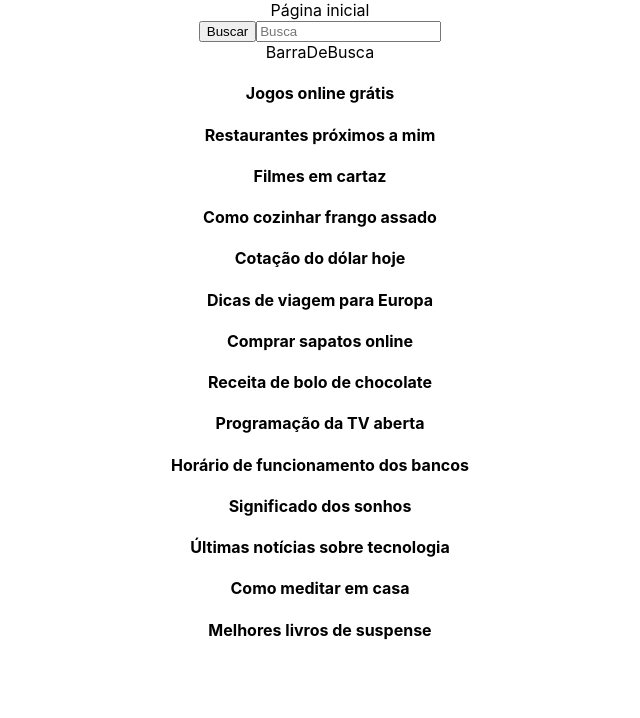
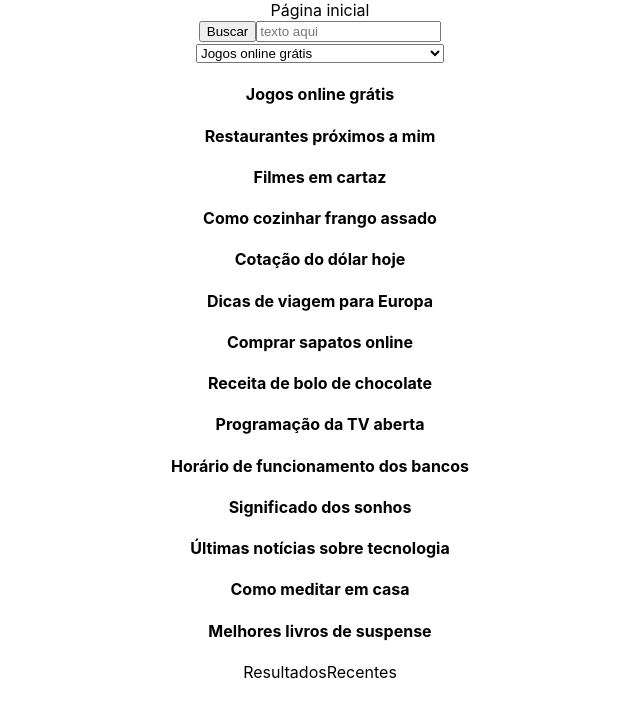
Before and after one commit to Tulio-Colares/teste-busca, a React (Create React App) app: page / in a window 1280 px wide. Shown: the top 718 px of the page, without its empty margins (320-960 px from the left). Built offline with nearby package versions, Linux system fonts and the light colour scheme.

Commit message:
refactor: Reinicia o projeto do zero, com React puro (sem vite), e a barra de input já adiciona novos objetos à lista

```diff
--- a/package.json
+++ b/package.json
@@ -9,6 +9,7 @@
     "react": "^18.2.0",
     "react-dom": "^18.2.0",
     "react-scripts": "5.0.1",
+    "react-widgets": "^5.8.4",
     "web-vitals": "^2.1.4"
   },
   "scripts": {
--- a/src/App.js
+++ b/src/App.js
@@ -1,16 +1,18 @@
 import logo from './logo.svg';
 import './App.css';
 import Busca from './components/Busca';
+import Dropdown from './components/Dropdown';
+import TesteFiltro from './components/TesteFiltro';
 import Vitrine from './components/Vitrine';
-import BarraDeBusca from './components/BarraDeBusca';
+import ResultadosRecentes from './components/ResultadosRecentes';
 
 function App() {
   return (
     <div className="App">
       Página inicial
       <Busca/>
-      <BarraDeBusca/>
       <Vitrine/>
+      <ResultadosRecentes/>
     </div>
   );
 }
--- a/src/components/BarraDeBusca.jsx
+++ /dev/null
@@ -1,9 +0,0 @@
-import React from 'react'
-
-const BarraDeBusca = () => {
-  return (
-    <div>BarraDeBusca</div>
-  )
-}
-
-export default BarraDeBusca
--- a/src/components/Busca.jsx
+++ b/src/components/Busca.jsx
@@ -1,20 +1,75 @@
-import React, { useEffect, useState } from 'react'
-import { suggestions } from '../data/data'
+import React, { useState } from 'react'
+//import { suggestions } from '../data/data'
+
+const suggestions = [
+    {
+        id: "83e40486-3938-5cfc-a40a-3519ea8a5ef5",
+        suggestion: "Jogos online grátis"
+    },
+    {
+        id: "1a848698-68c1-5419-b0ee-573539912450",
+        suggestion: "Restaurantes próximos a mim"
+    },
+    {
+        id: "214f4dfd-e12b-5715-a769-93977034f41c",
+        suggestion: "Filmes em cartaz"
+    },
+    {
+        id: "7a0dca00-7e3b-5249-a467-6c9fa239e1d5",
+        suggestion: "Como cozinhar frango assado"
+    },
+    {
+        id: "1cb27f68-f8de-5d03-8d57-a9edee1cb92f",
+        suggestion: "Cotação do dólar hoje"
+    },
+    {
+        id: "b86085b6-8c59-5c11-a359-f5659cd812ef",
+        suggestion: "Dicas de viagem para Europa"
+    },
+    {
+        id: "1eda15c8-df18-567a-af9c-6088ab04dd61",
+        suggestion: "Comprar sapatos online"
+    },
+    {
+        id: "ec70ae9a-72c4-5c23-bc14-295c80818802",
+        suggestion: "Receita de bolo de chocolate"
+    },
+    {
+        id: "fb62c700-994c-5d3a-96c6-d221a880eba1",
+        suggestion: "Programação da TV aberta"
+    },
+    {
+        id: "6abd3b21-d70c-54f8-abe2-a5f434b39944",
+        suggestion: "Horário de funcionamento dos bancos"
+    },
+    {
+        id: "30f9be5e-ebb6-532a-95fd-83074cc5b9d6",
+        suggestion: "Significado dos sonhos"
+    },
+    {
+        id: "3d8c2c06-3edf-5c0b-a606-834fc8ed0aa6",
+        suggestion: "Últimas notícias sobre tecnologia"
+    },
+    {
+        id: "38f3d099-e936-5299-8f63-f80711bf576c",
+        suggestion: "Como meditar em casa"
+    },
+    {
+        id: "2bd734ff-e1af-5b80-a8dc-3adaac951427",
+        suggestion: "Melhores livros de suspense"
+    }
+]
 
 
 const Busca = () => {
-    const [text, setText] = useState("")
-    const [item, setItem] = useState({})
-
-    const alterarLista = (e) => {
-        setText(e.target.value)
-        console.log(text)
-    }
+    const [texto, setTexto] = useState("")
+    const [lista, setLista] = useState(suggestions)
 
     const adicionarNaLista = () => {
-        alert(`${text}`)
-        setItem({ id: "1", suggestion: text})
-        console.log(item)
+        const id = lista.length + 1
+        //alert(`${text}`)
+        setLista((lista) => [ ...lista,  { id: id, suggestion: texto}])
+        console.log(lista)
     }
 
 
@@ -22,11 +77,24 @@ const Busca = () => {
     <div>
         <button onClick={adicionarNaLista}>Buscar</button>
         <input
+            type='text'
+            placeholder='texto aqui'
+            name="itemDeBusca"
+            onChange={(e) => setTexto(e.target.value)}
+            value={texto}>
+        </input>
+        <br/>
+        <select
             name="itemDeBusca"
             placeholder='Busca'
-            onChange={alterarLista}
-            value={text}
-        />
+            //onChange={alterarTexto}
+            value={texto}
+        >
+            {suggestions.map(suggest => (
+                <option>{suggest.suggestion}</option>
+            ))}
+        </select>
+        <br/>
     </div>
   )
 }
--- /dev/null
+++ b/src/components/Dropdown.jsx
@@ -0,0 +1,21 @@
+import React from 'react'
+import Combobox from "react-widgets/Combobox";
+import { suggestions } from '../data/data';
+
+const Dropdown = () => {
+    let filteredSuggestions = []
+    const teste = suggestions.map( suggest => (
+        filteredSuggestions.push(suggest.suggestion)
+    ))
+  return (
+    <div>
+        <Combobox
+        hideCaret
+        hideEmptyPopup
+        data={filteredSuggestions}
+        />
+    </div>
+  )
+}
+
+export default Dropdown
--- /dev/null
+++ b/src/components/ResultadosRecentes.jsx
@@ -0,0 +1,9 @@
+import React from 'react'
+
+const ResultadosRecentes = () => {
+  return (
+    <div>ResultadosRecentes</div>
+  )
+}
+
+export default ResultadosRecentes
--- /dev/null
+++ b/src/components/TesteFiltro.jsx
@@ -0,0 +1,16 @@
+import React from 'react'
+import { suggestions } from '../data/data'
+
+const TesteFiltro = () => {
+    let filteredSuggestions = []
+    const teste = suggestions.map( suggest => (
+        filteredSuggestions.push(suggest.suggestion)
+    ))
+  return (
+    <div>
+        {filteredSuggestions}
+    </div>
+  )
+}
+
+export default TesteFiltro
```
Also changed, not shown: 1 other file (tests, documents, lock files or other folders).
